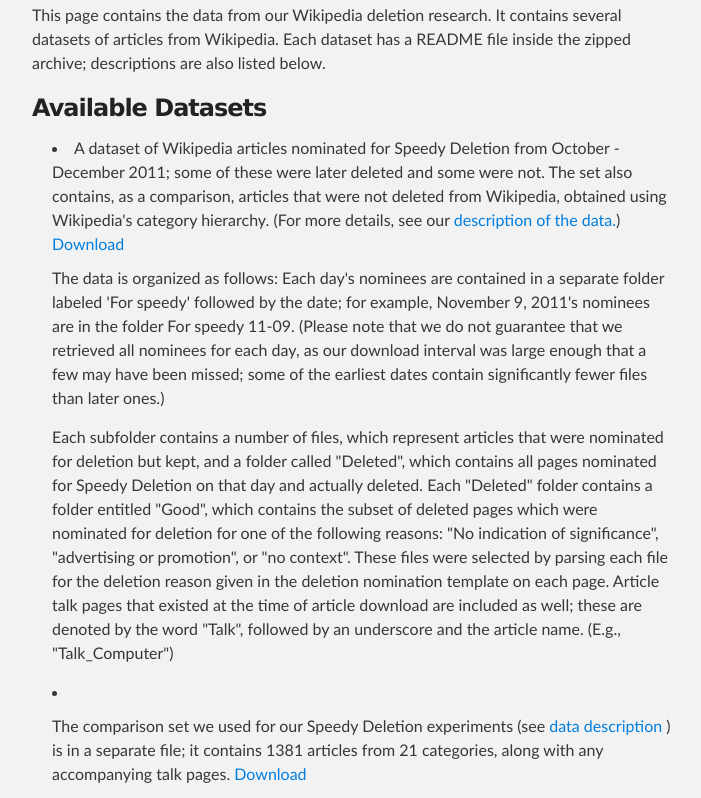
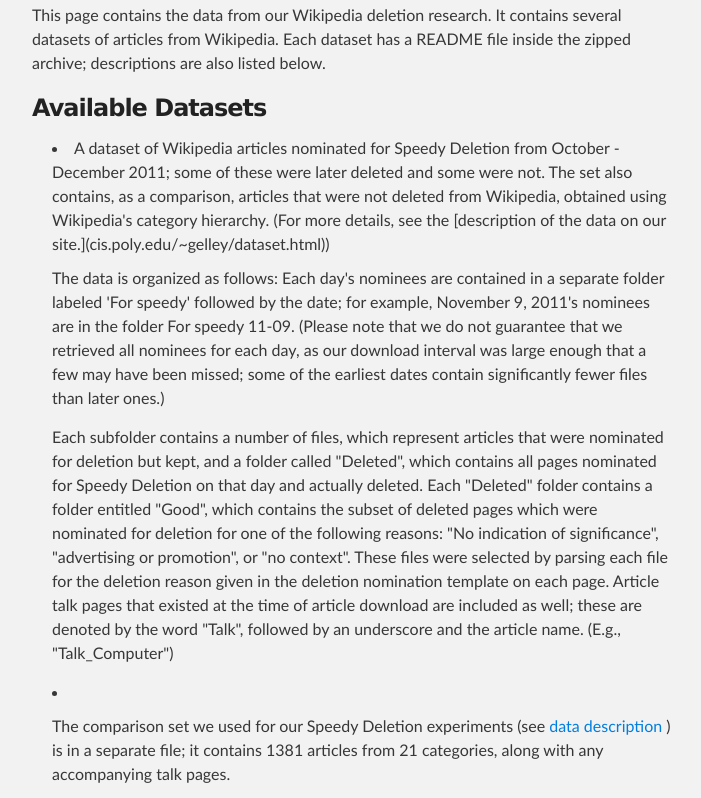
Before and after one commit to bsgelley/Wikipedia-deletion-data, a plain HTML site: page index.html in a window 1280 px wide. Shown: the part 267-1065 px from the top of the page, without its empty margins (288-989 px from the left). Drawn offline with Linux system fonts and the light colour scheme.

```diff
--- a/index.html
+++ b/index.html
@@ -41,8 +41,8 @@
 
 <ul>
 <li>A dataset of Wikipedia articles nominated for Speedy Deletion from October - December 2011; some of these were later deleted and some were not. The set also contains,
-as a comparison, articles that were not deleted from Wikipedia, obtained using Wikipedia's category hierarchy. (For more details, see our
-<a href="dataset.html">description of the data.</a>) <a href="speedies.zip"> Download</a>
+as a comparison, articles that were not deleted from Wikipedia, obtained using Wikipedia's category hierarchy. (For more details, see the
+[description of the data on our site.](cis.poly.edu/~gelley/dataset.html))
 
 <p> The data is organized as follows: Each day's nominees are contained in a separate folder labeled 'For speedy' followed by the date; for example,
 November 9, 2011's nominees are in the folder For speedy 11-09. (Please note that we do not guarantee that we retrieved all nominees for each day, as
@@ -59,8 +59,8 @@
 <p> </p>
 </li>
 
-<li><p> The comparison set we used for our Speedy Deletion experiments (see <a href="dataset.html"> data description </a> ) is in a separate file;
-it contains 1381 articles from 21 categories, along with any accompanying talk pages. <a href="Speedycomparison.zip">Download</a></p></li>
+<li><p> The comparison set we used for our Speedy Deletion experiments (see <a href="cis.poly.edu/~gelley/dataset.html"> data description </a> ) is in a separate file;
+it contains 1381 articles from 21 categories, along with any accompanying talk pages.</p></li>
 
 <li>
 <p>A set of 847 Wikipedia articles Proposed for Deletion, or PROD'ed, during the same time period as above. This set also includes 141 articles
```
Also changed, not shown: params.json (+1 -1 lines).
